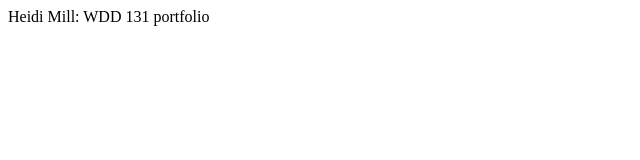
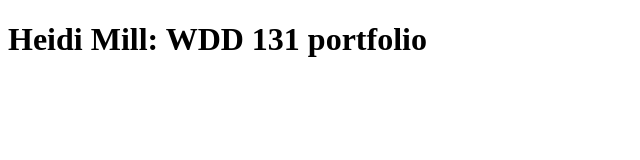
Before and after one commit to heidimill/wdd131, a plain HTML site: page index.html in a window 1280 px wide. Shown: the whole page, without its empty margins (0-640 px from the left). Drawn offline with Linux system fonts and the light colour scheme.

Commit message:
first push

```diff
--- a/index.html
+++ b/index.html
@@ -9,7 +9,7 @@
         <link href="style.css" rel="stylesheet">
     </head>
     <header>
-        <a>Heidi Mill: WDD 131 portfolio</a>
+        <h1>Heidi Mill: WDD 131 portfolio</h1>
     </header>
     <body>
 
```
